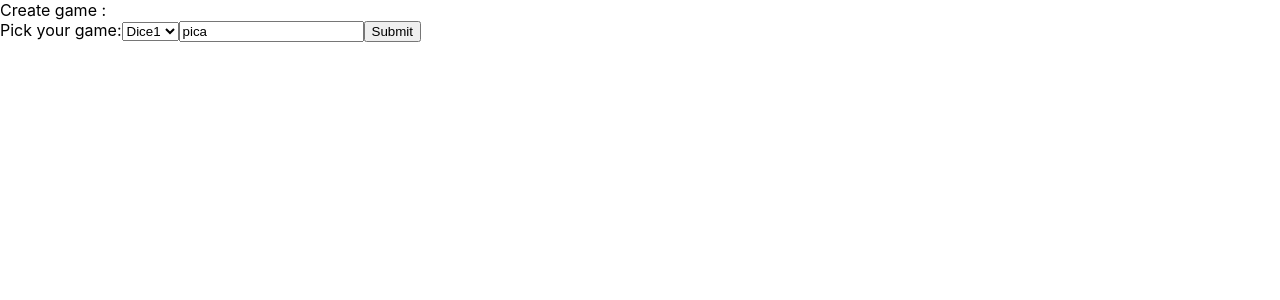
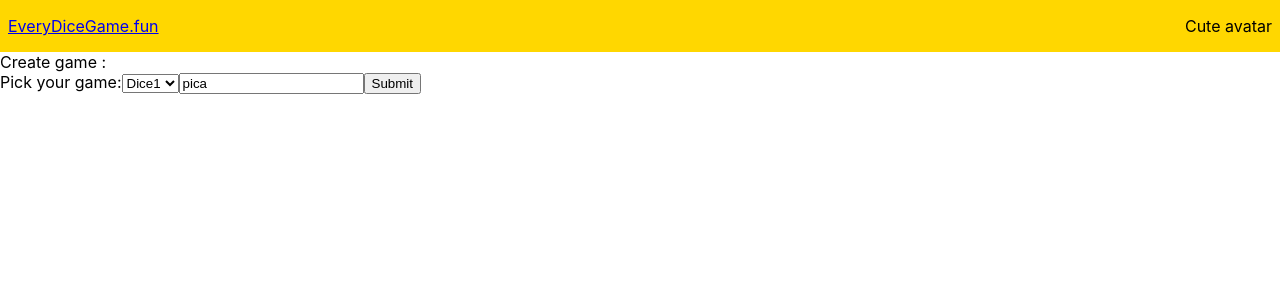
Before and after one commit to kareldohnal/everydicegame, a React (Create React App) app in the folder client/: page / in a window 1280 px wide. Shown: the top 300 px of the page. Built offline with nearby package versions, Linux system fonts and the light colour scheme.

Commit message:
navbar mockup

```diff
--- a/client/package.json
+++ b/client/package.json
@@ -10,6 +10,7 @@
     "react-dom": "^17.0.2",
     "react-router-dom": "^5.2.0",
     "react-scripts": "4.0.3",
+    "sass": "^1.32.8",
     "socket.io-client": "^4.0.0",
     "web-vitals": "^1.1.1"
   },
--- /dev/null
+++ b/client/src/components/Avatar/Avatar.jsx
@@ -0,0 +1,11 @@
+
+// import './Avatar.scss';
+
+export const Avatar = () => {
+
+return (
+    <>
+        <div>Cute avatar</div>
+    </>
+);
+};
--- /dev/null
+++ b/client/src/components/Logo/Logo.jsx
@@ -0,0 +1,15 @@
+import { Link } from 'react-router-dom'
+
+// import './Logo.scss';
+
+export const Logo
+ = () => {
+
+return (
+    <>
+        <div className="logo">
+            <Link to="/">EveryDiceGame.fun</Link>
+        </div>
+    </>
+);
+};
--- /dev/null
+++ b/client/src/components/Nav/Nav.jsx
@@ -0,0 +1,17 @@
+
+import './Nav.scss';
+
+import { Avatar } from "../Avatar/Avatar"
+import { Logo } from "../Logo/Logo"
+
+export const Nav = () => {
+
+return (
+    <>
+        <div className="nav">
+            <Logo />
+            <Avatar />
+        </div>
+    </>
+);
+};
--- /dev/null
+++ b/client/src/components/Nav/Nav.scss
@@ -0,0 +1,6 @@
+.nav {
+    background-color: gold;
+    display: flex;
+    justify-content: space-between;
+    padding: 1rem 0.5rem;
+}
--- a/client/src/pages/Lobby/Lobby.jsx
+++ b/client/src/pages/Lobby/Lobby.jsx
@@ -1,4 +1,5 @@
 import { useState } from 'react';
+import { Nav } from '../../components/Nav/Nav';
 // import { socket } from '../../utils/socket';
 
 // import './Lobby.scss';
@@ -29,6 +30,7 @@ export const Lobby = () => {
     return (
         <>
             <div className="lobby">
+                <Nav />
                 Create game :
                 <form onSubmit={handleSubmit}>
                     <label>
```
Also changed, not shown: 1 other file (tests, documents, lock files or other folders).
